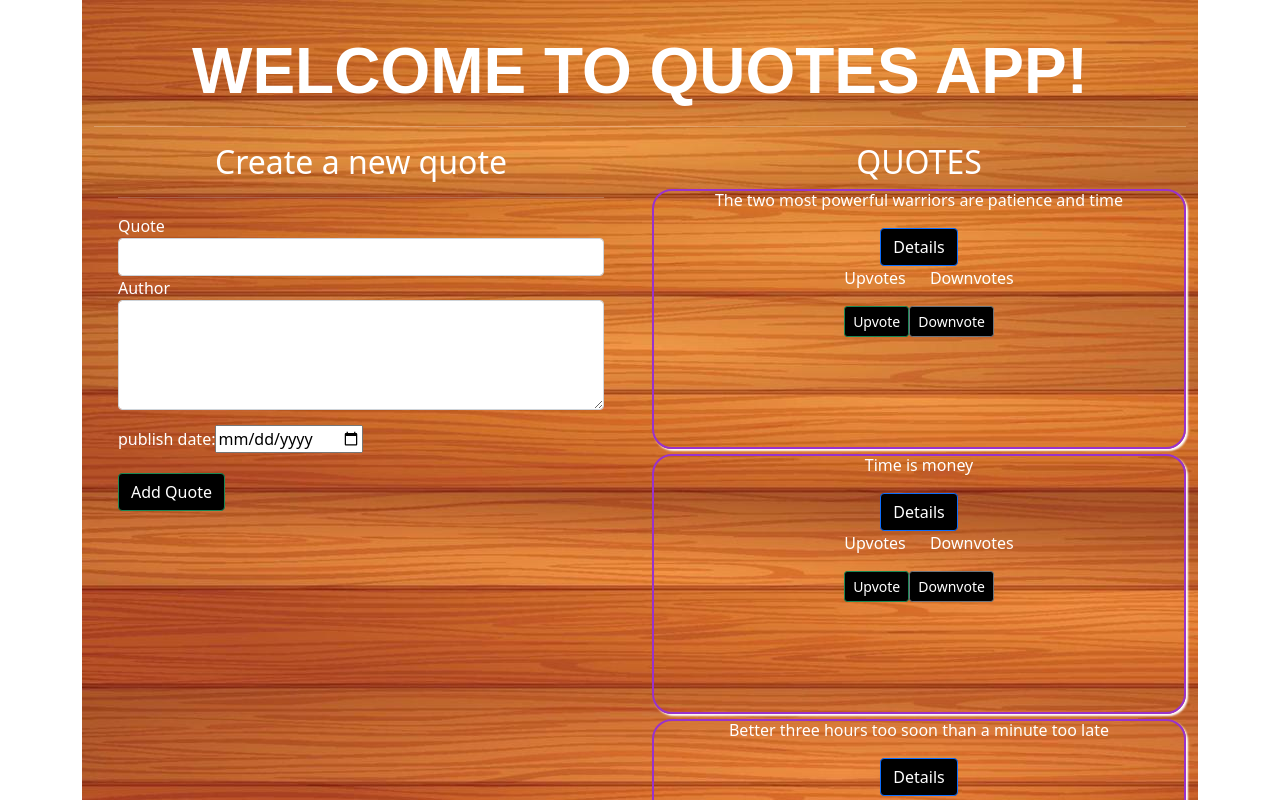
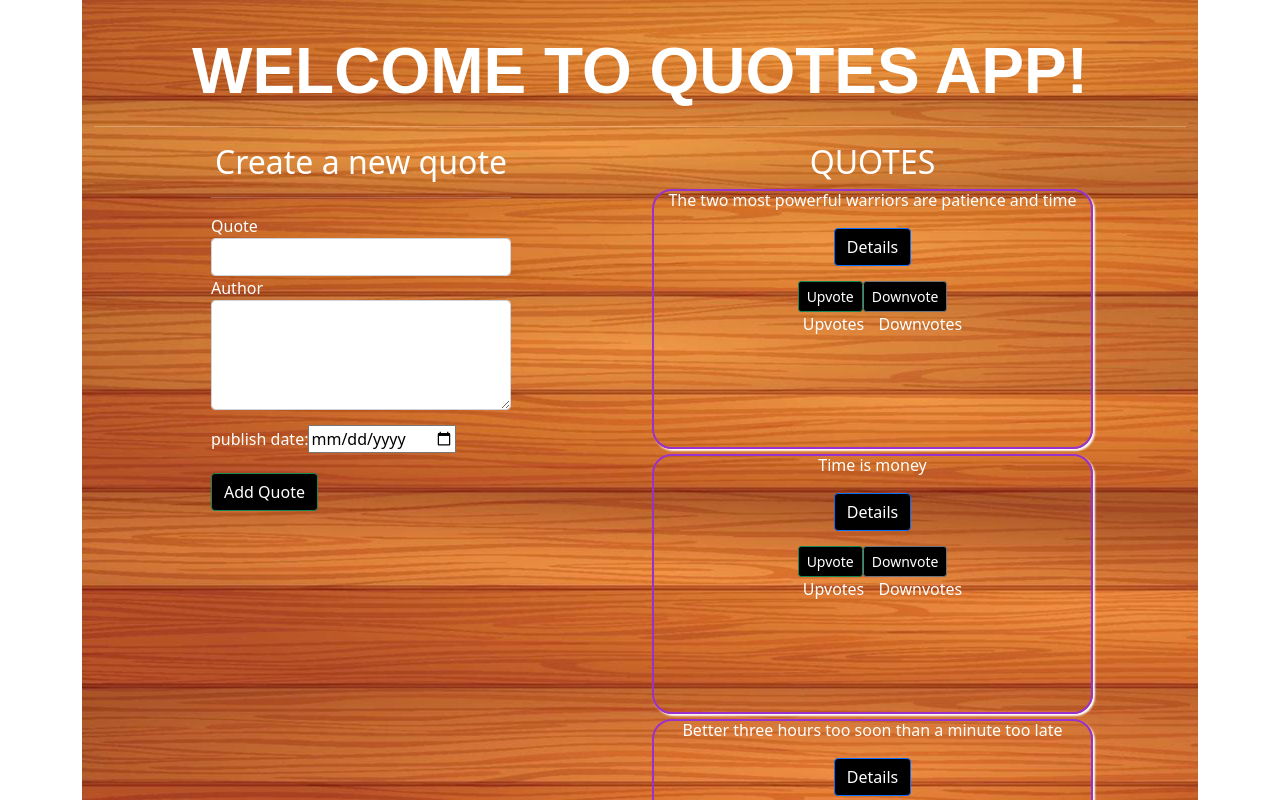
Before and after one commit to linetlucy-genchabe/Quotes-app, an Angular app: page / in a window 1280 px wide. Shown: the top 800 px of the page. Built offline with nearby package versions, Linux system fonts and the light colour scheme.

Commit message:
update columns

```diff
--- a/src/app/quotes/quotes.component.css
+++ b/src/app/quotes/quotes.component.css
@@ -28,14 +28,14 @@
     color: white;
 }
 
-.submitted-by {
+.up {
     margin-left: 20px;
 }
 
-.date-submitted {
-    margin-left: 20px;
+.down {
+    margin-left: 10px;
 }
 
 .quote-votes {
-    margin-top: -10px;
+    margin-top: 5px;
 }
--- a/src/app/quotes/quotes.component.html
+++ b/src/app/quotes/quotes.component.html
@@ -8,10 +8,16 @@
     <hr>
 
     <div class="row">
-        <div class="col-md-6">
+        <div class="col-md-1">
+
+        </div>
+        <div class="col-md-4">
             <app-quote-form (addQuote)="addNewQuote($event)"> </app-quote-form>
         </div>
-        <div class="col-md-6">
+        <div class="col-md-1">
+
+        </div>
+        <div class="col-md-5">
             <h2 align="center">QUOTES</h2>
             <div *ngFor='let quote of quotes;let i = index' class="quotation">
                 <div>
@@ -20,19 +26,21 @@
                 </div>
 
                 <div *ngIf='quote.showDescription'>
-                    <span class="elapsed-duration">Published: {{quote.startDate|date}} ago.</span>
+                    <span class="elapsed-duration">Published: {{quote.startDate|date|uppercase}} ago.</span>
                     <app-quotes-detail [quote]='quote' (isComplete)='deleteQuote($event,i)'></app-quotes-detail>
+                </div>
+
+
+                <div class="quote-votes">
+                    <button class="upvote btn btn-success btn-sm" (click)='voteQuote(quote,0)'>Upvote</button>
+                    <button class="downvote btn btn-secondary btn-sm" (click)='voteQuote(quote,1)'> Downvote</button>
+
                 </div>
                 <div>
                     <p>
-                        <span class="submitted-by">{{quote.upvotes}} Upvotes</span>
-                        <span class="date-submitted">{{quote.downvotes}} Downvotes</span>
+                        <span class="up">{{quote.upvotes}} Upvotes</span>
+                        <span class="down">{{quote.downvotes}} Downvotes</span>
                     </p>
-                </div>
-
-                <div class="quote-votes">
-                    <button class="upvote btn btn-success btn-sm" (click)='voteQuote(quote,0)'>Upvote</button>
-                    <button class="downvote btn btn-secondary btn-sm" (click)='voteQuote(quote,1)'>Downvote</button>
                 </div>
 
             </div>
--- a/src/app/quotes/quotes.component.ts
+++ b/src/app/quotes/quotes.component.ts
@@ -49,7 +49,7 @@ export class QuotesComponent implements OnInit {
   voteQuote(quote:any,type:number){
     if(this['getQuotes']().indexOf(quote) >= 0){
         type === 0 ? this['getQuotes']()[this['getQuotes']().indexOf(quote)].upvotes++ : this['getQuotes']()[this['getQuotes']().indexOf(quote)].downvotes++;
-        this['rankQuotes']();
+        this.rankQuotes();
     }
 }
 
@@ -67,20 +67,6 @@ rankQuotes(): void{
       });
   }
 }
-  // function($scope: { quotes: { id: number; Votes: number; }[]; incrementUp: (quote: any) => void; incrementDown: (quote: any) => void; }){
 
-  //   var quotes =[
-  //     {id: 1, Votes: 0},
-  //     {id: 2, Votes: 0},
-  //   ];
-
-  //   $scope.quotes = quotes;
-
-  //   $scope.incrementUp = function(quote: { Votes: number; }){
-  //     quote.Votes++;
-  //   }
-  //   $scope.incrementDown = function(quote: { Votes: number; }){
-  //     quote.Votes--;
-  //   }
 
 }
```
